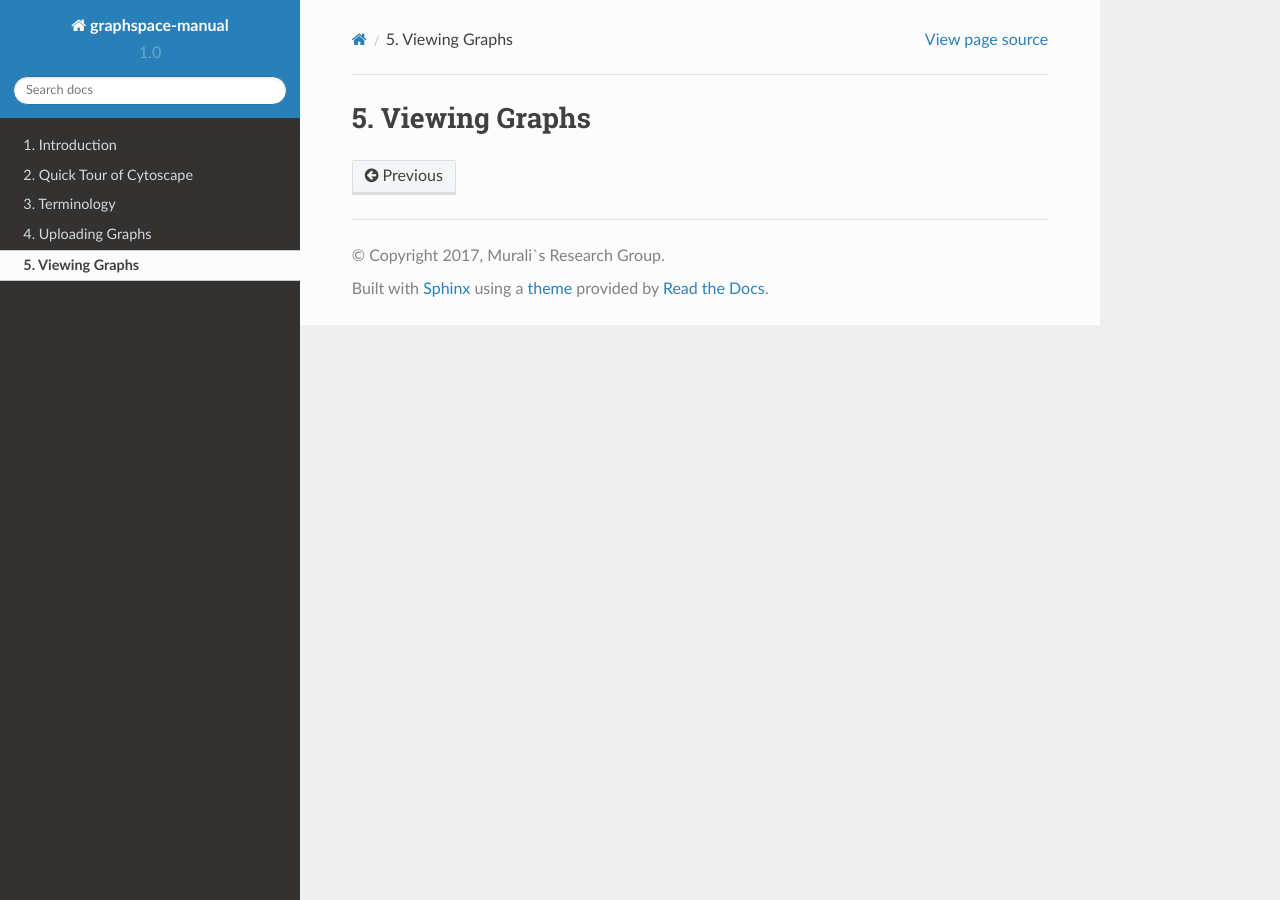
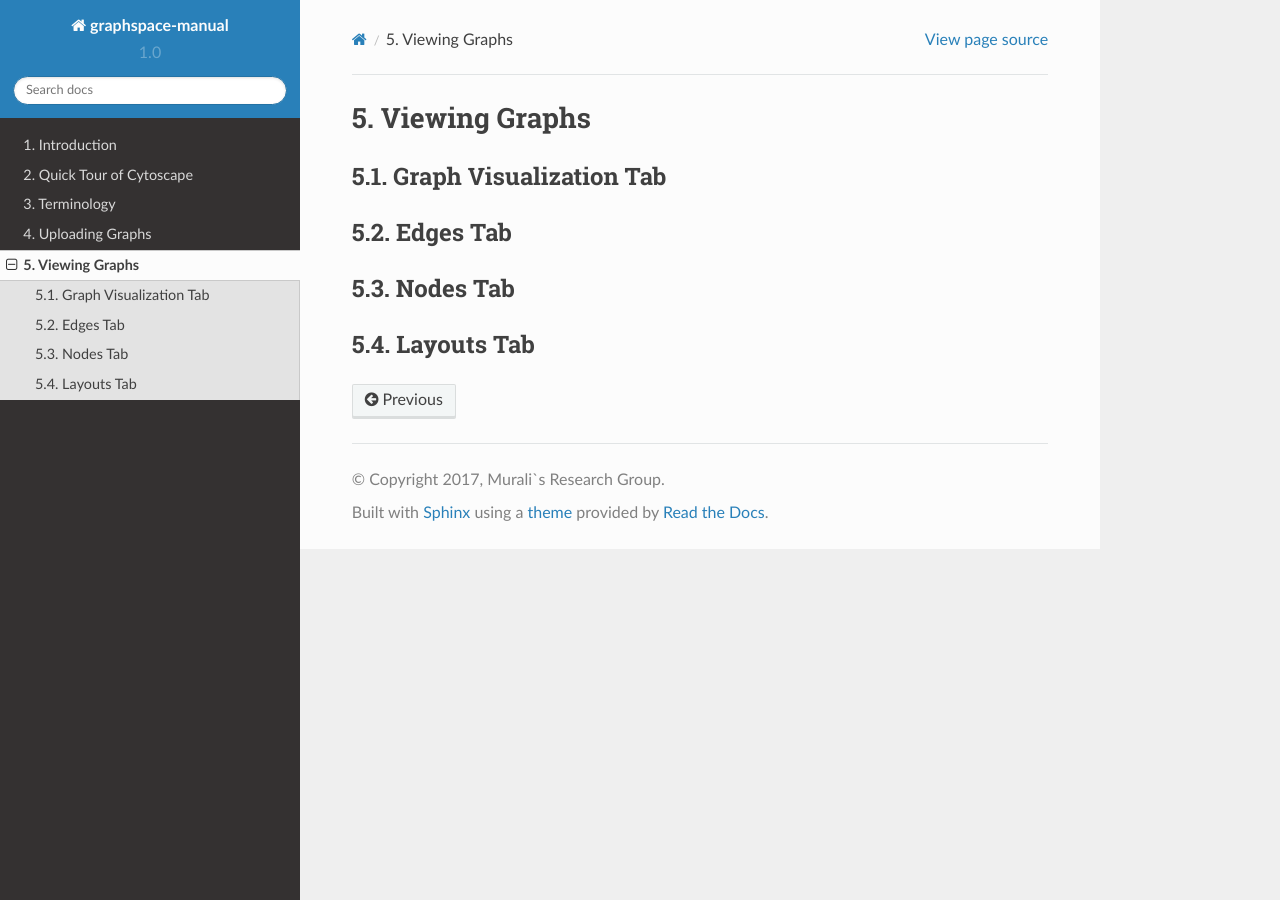
Before and after one commit to adbharadwaj/graphspace-manual, a Sphinx documentation site: the page built from docs/Viewing_Graphs.md, in a window 1280 px wide. Built offline with Sphinx 7.4.7 and the Read the Docs theme 2.0.0, drawn with Linux system fonts in a browser that asks for light colours.

Commit message:
Update Viewing_Graphs.md

```diff
--- a/docs/Viewing_Graphs.md
+++ b/docs/Viewing_Graphs.md
@@ -1 +1,9 @@
 # Viewing Graphs
+
+## Graph Visualization Tab
+
+## Edges Tab
+
+## Nodes Tab
+
+## Layouts Tab
```
